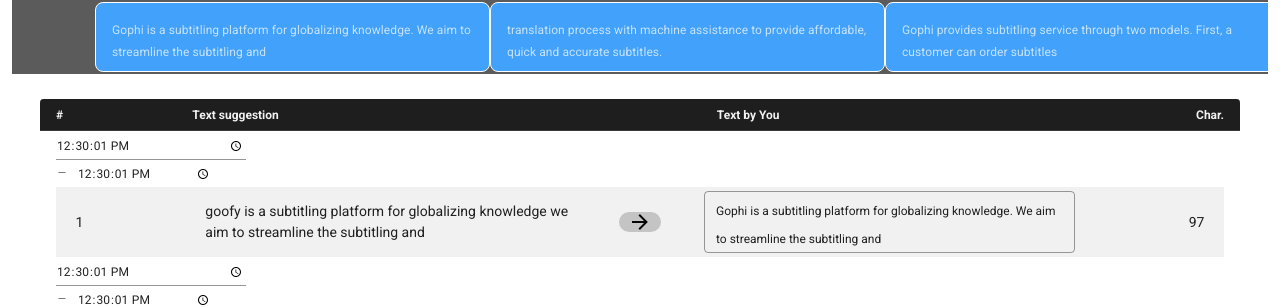
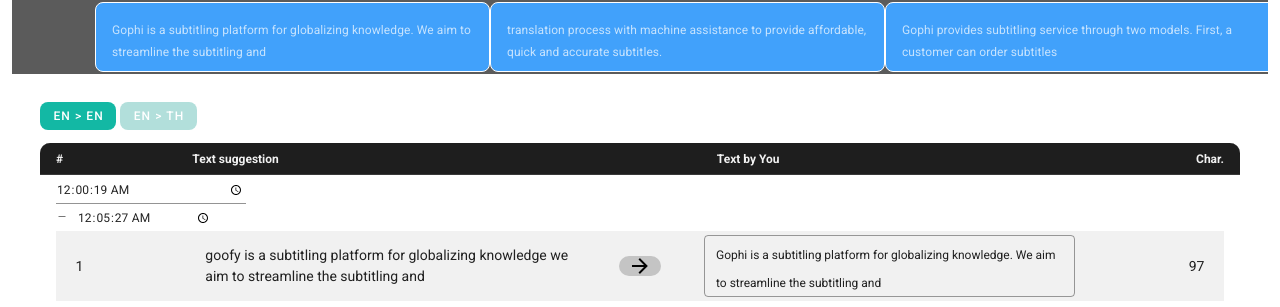
Before and after one commit to upside-down-cubes/gophi-frontend, a Vue app: page /my_workspace in a window 1280 px wide. Shown: the part 511-818 px from the top of the page. Built offline with nearby package versions, Linux system fonts and the light colour scheme.

Commit message:
Implement language toggle for text suggestion and subtitle

```diff
--- a/src/components/translator/TranslatorWorkspace.vue
+++ b/src/components/translator/TranslatorWorkspace.vue
@@ -146,7 +146,45 @@
       </v-row>
     </v-card>
     <!--Text Suggestion-->
-    <v-card width="1200" elevation="0" class="mx-auto">
+    <v-card width="1200" elevation="0" class="mx-auto mt-10">
+      <v-row class="ml-0">
+        <div v-if="this.subtitle === this.subtitleEN">
+          <v-btn
+            class="rounded-lg mr-1"
+            small
+            color="#13B8A4"
+            elevation="0"
+            dense
+          >
+            <span style="color: white">EN > EN</span>
+          </v-btn>
+          <v-btn
+            class="rounded-lg"
+            small
+            color="#B2DFDB"
+            elevation="0"
+            dense
+            @click="changeSubtitle"
+          >
+            <span style="color: white">EN > TH</span>
+          </v-btn>
+        </div>
+        <div v-else>
+          <v-btn
+            class="rounded-lg mr-1"
+            small
+            color="#B2DFDB"
+            elevation="0"
+            dense
+            @click="changeSubtitle"
+          >
+            <span style="color: white">EN > EN</span>
+          </v-btn>
+          <v-btn class="rounded-lg" small color="#13B8A4" elevation="0" dense>
+            <span style="color: white">EN > TH</span>
+          </v-btn>
+        </div>
+      </v-row>
       <v-simple-table
         fixed-header
         dark
@@ -171,14 +209,14 @@
             <v-col>
               <v-row class="justify-space-between" style="width: 190px">
                 <v-text-field
-                  value="12:30:01"
+                  v-model="sub.start"
                   type="time"
                   dense
                   hide-details
                   style="font-size: 12px; margin: unset"
                 ></v-text-field>
                 <v-text-field
-                  value="12:30:01"
+                  v-model="sub.end"
                   type="time"
                   dense
                   hide-details
@@ -238,6 +276,18 @@
         </v-slide-y-transition>
       </v-card>
     </v-card>
+    <v-row>
+      <v-spacer></v-spacer>
+      <v-btn
+        dark
+        class="ma-7"
+        color="#13B8A4"
+        elevation="0"
+        :to="{ name: 'TranslatorCurrentOrders' }"
+      >
+        Submit
+      </v-btn>
+    </v-row>
   </v-container>
 </template>
 
@@ -246,6 +296,7 @@
   name: "TranslatorProject",
 
   data: () => ({
+    text: "center",
     video:
       '<iframe width="413" height="280" src="https://www.youtube.com/embed/H3vFeHYfquw" allow="autoplay; encrypted-media" allowfullscreen></iframe>',
     transcripts: [
@@ -279,9 +330,12 @@
         amount: "$122",
       },
     ],
-    subtitle: [
+    subtitle: null,
+    subtitleEN: [
       {
         id: "1",
+        start: "00:00:19",
+        end: "00:05:27",
         suggest:
           "goofy is a subtitling platform for globalizing knowledge we aim to streamline the subtitling and",
         yours:
@@ -289,6 +343,8 @@
       },
       {
         id: "2",
+        start: "00:05:27",
+        end: "00:11:08",
         suggest:
           "translation process with machine assistance to provide affordable quick and accurate subtitles",
         yours:
@@ -296,6 +352,8 @@
       },
       {
         id: "3",
+        start: "00:13:03",
+        end: "00:17:24",
         suggest:
           "kofi provides subtitling service through two models first a customer can order subtitles",
         yours:
@@ -303,6 +361,8 @@
       },
       {
         id: "4",
+        start: "00:17:24",
+        end: "00:22:16",
         suggest:
           "through gofee which matches the customer’s order with a translator on the platform the matching",
         yours:
@@ -310,17 +370,81 @@
       },
       {
         id: "5",
+        start: "00:22:16",
+        end: "00:27:17",
         suggest:
           "process considers subtitling language and content context or category a customer can make a",
         yours:
           "process considers subtitling language and content context or category. A customer can make a",
       },
     ],
+    subtitleTH: [
+      {
+        id: "1",
+        start: "00:00:19",
+        end: "00:05:27",
+        suggest:
+          "Gophi เป็นแพลตฟอร์มคำบรรยายสำหรับความรู้โลกาภิวัตน์ เรามุ่งหวังที่จะปรับปรุงกระบวนการคำบรรยาย",
+        yours:
+          "โกฟิเป็นแพลตฟอร์มสร้างคำบรรยายในวิดีโอเพื่อช่วยเผยแพร่ความรู้ให้เป็นสากล เรามุ่งหวังที่จะทำให้กระบวนการสร้างคำบรรยาย",
+      },
+      {
+        id: "2",
+        start: "00:05:27",
+        end: "00:11:08",
+        suggest:
+          "และการแปลด้วยความช่วยเหลือของเครื่องเพื่อให้คำบรรยายราคาไม่แพง รวดเร็ว และแม่นยำ",
+        yours:
+          "รวมถึงขั้นตอนการแปลมีประสิทธิภาพมากยิ่งขึ้น โดยใช้ประโยชน์จากปัญญาประดิษฐ์ เพื่อให้ได้คำบรรยายอย่างรวดเร็วและแม่นยำในราคาที่เหมาะสม",
+      },
+      {
+        id: "3",
+        start: "00:13:03",
+        end: "00:17:24",
+        suggest:
+          "Gophi ให้บริการคำบรรยายผ่านสองรูปแบบ ประการแรก ลูกค้าสามารถสั่งซื้อคำบรรยาย",
+        yours:
+          "โกฟิให้บริการสร้างคำบรรยายในวิดีโอในสองรูปแบบ ในรูปแบบแรก ลูกค้าสามารถสั่งทำคำบรรยายในวิดีโอ",
+      },
+      {
+        id: "4",
+        start: "00:17:24",
+        end: "00:22:16",
+        suggest:
+          "ผ่านโกฟิ ซึ่งจับคู่คำสั่งงานของลูกค้ากับนักแปลในระบบ การจับคู่นี้คำนึงถึงภาษาของคำบรรยายรวมถึง  ",
+        yours:
+          "ผ่านโกฟิ ซึ่งจับคู่คำสั่งงานของลูกค้ากับนักแปลในระบบ การจับคู่นี้คำนึงถึงภาษาของคำบรรยายรวมถึงบริบทหรือประเภทของเนื้อหา",
+      },
+      {
+        id: "5",
+        start: "00:22:16",
+        end: "00:27:17",
+        suggest:
+          "ขั้นตอนการจับคู่จะพิจารณาภาษาซับไตเติ้ลและบริบทเนื้อหาหรือหมวดหมู่ ลูกค้าสามารถ",
+        yours:
+          "ลูกค้าสามารถสั่งซื้อคำบรรยายในวิดีโอโดยอัปโหลดวิดีโอ เลือกภาษาของคำบรรยาย อารมณ์และน้ำเสียง และหมวดหมู่",
+      },
+    ],
     time: "00.25",
   }),
+
+  created() {
+    this.subtitle = this.subtitleEN;
+  },
+
   computed: {
     timeline() {
       return this.subtitle.slice();
+    },
+  },
+
+  methods: {
+    changeSubtitle() {
+      if (this.subtitle === this.subtitleEN) {
+        this.subtitle = this.subtitleTH;
+      } else {
+        this.subtitle = this.subtitleEN;
+      }
     },
   },
 };
```
